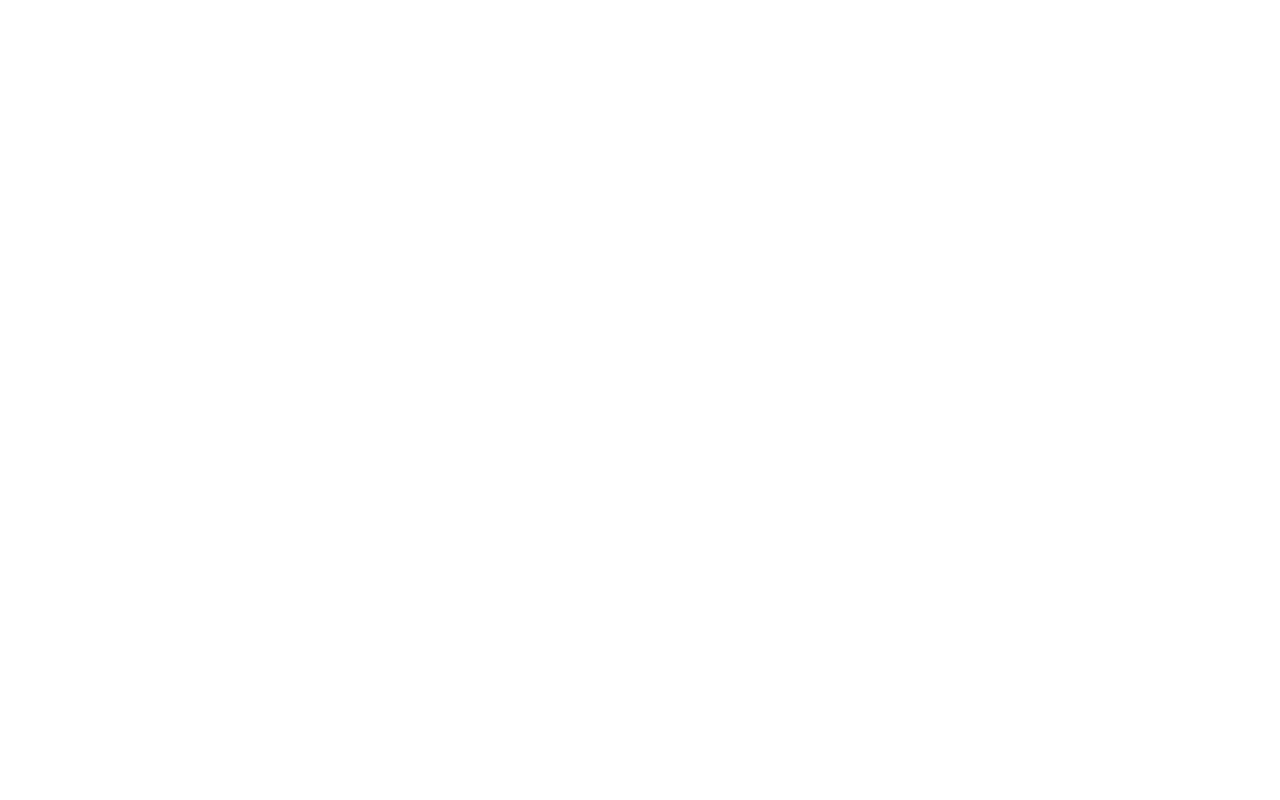
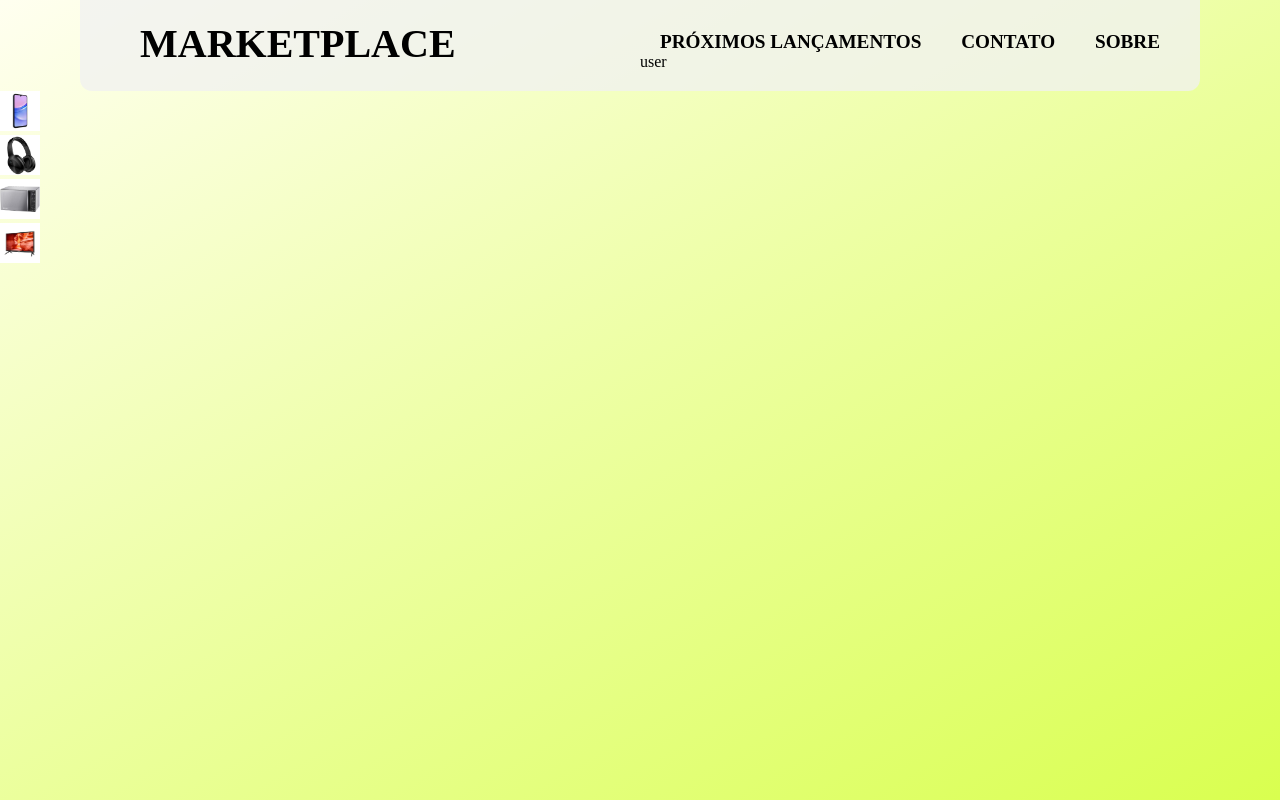
Before and after one commit to Gazola98/MarketPlace_Simple, a plain HTML site: page pages/loja.html in a window 1280 px wide. Drawn offline with Linux system fonts and the light colour scheme.

Commit message:
tela principal

```diff
--- a/pages/loja.html
+++ b/pages/loja.html
@@ -0,0 +1,45 @@
+<!DOCTYPE html>
+<html lang="pt-br">
+<head>
+    <meta charset="UTF-8">
+    <meta name="viewport" content="width=device-width, initial-scale=1.0">
+    <link rel="stylesheet" href="/styles/section.css">
+    <link rel="preconnect" href="https://fonts.googleapis.com">
+    <link rel="preconnect" href="https://fonts.gstatic.com" crossorigin>
+    <link href="https://fonts.googleapis.com/css2?family=Poppins:wght@200;300;400;500;600;700&display=swap" rel="stylesheet">
+    <title>Home</title>
+</head>
+<body>
+    <header>
+        <div>
+            <h2 class="logo">MarketPlace</h2>
+        </div>
+        <div class="navs">
+            <div class="nav-bar">
+                <ul>
+                    <li class="areas"><a href="#">Próximos Lançamentos</a></li>
+                    <li class="areas"><a href="#">Contato</a></li>
+                    <li class="areas"><a href="#">Sobre</a></li>
+                </ul>
+                <div class="usuario">user</div>
+            </div>
+        </div>
+    </header>
+    <section>
+        <div class="container">
+            <div class="produto1">
+                <img src="/img/img_produtos/cel-img.webp">
+            </div>
+            <div class="produto2">
+                <img src="/img/img_produtos/fone-img.jpg">
+            </div>
+            <div class="produto3">
+                <img src="/img/img_produtos/micro-img.avif">
+            </div>
+            <div class="produto4">
+                <img src="/img/img_produtos/tv-img.webp">
+            </div>
+        </div>
+    </section>
+</body>
+</html>
--- a/styles/section.css
+++ b/styles/section.css
@@ -0,0 +1,80 @@
+* {
+    margin: 0;
+    padding: 0;
+}
+
+body {
+    background: linear-gradient(150deg, #fffff0, #d9ff4f);
+    width: 100vw;
+    height: 100vh;
+}
+
+header {
+    background-color: #f1f1f1c7;
+    display: flex;
+    justify-content: space-between;
+    margin-inline: 5rem;
+    padding: 1.25rem;
+    border-bottom-left-radius: 12px;
+    border-bottom-right-radius: 12px;
+}
+
+.logo {
+    font-size: 2.5rem;
+    text-transform: uppercase;
+    margin-left: 2.5rem;
+}
+
+
+.navs {
+    width: 50%;
+}
+
+.nav-bar ul{
+    display: flex;
+    justify-content: space-around;
+    margin-top: 0.7rem;
+}
+
+.areas {
+    font-size: 1.2rem;
+    text-transform: uppercase;
+    list-style-type: none;
+}
+
+.areas a {
+    text-decoration: none;
+    color: #000;
+    font-weight: 600;
+    transition: 0.2s all linear;
+}
+
+.areas a:hover {
+    font-size: 1.4rem;
+}
+
+
+
+
+
+
+
+
+
+
+
+
+
+
+
+
+
+
+
+
+
+
+
+img {
+    width: 40px;
+}
--- a/styles/style.css
+++ b/styles/style.css
@@ -6,7 +6,7 @@
 body {
     box-sizing: border-box;
     font-family: 'Poppins', sans-serif;
-    background: linear-gradient(150deg, #efefed, #d9f962);
+    background: linear-gradient(150deg, #fffff0, #d9ff4f);
 }
 
 .box-container {
```
Also changed, not shown: index.html (+1 -1 lines), scripts/login.js (+8 -7 lines), img/img_produtos/cel-img.webp (added), img/img_produtos/fone-img.jpg (added), img/img_produtos/micro-img.avif (added), img/img_produtos/tv-img.webp (added).
